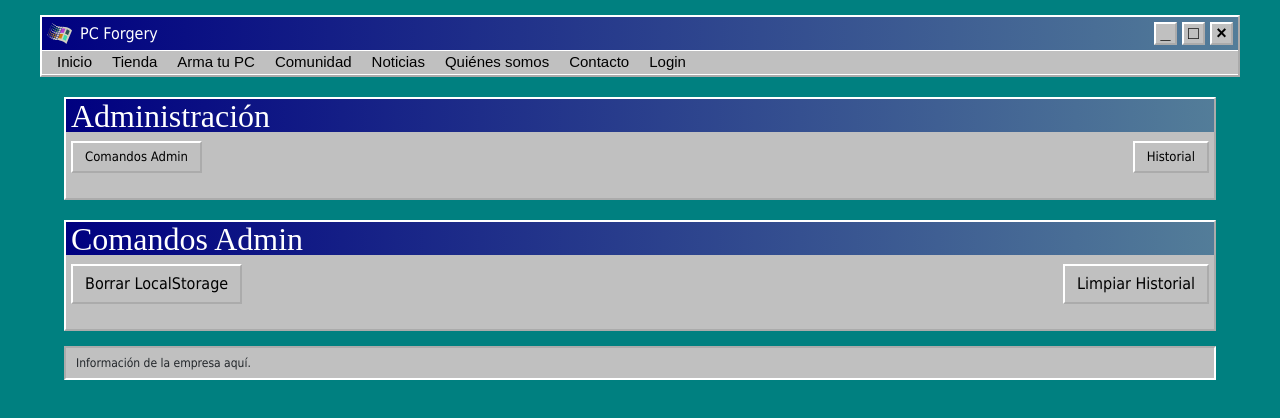
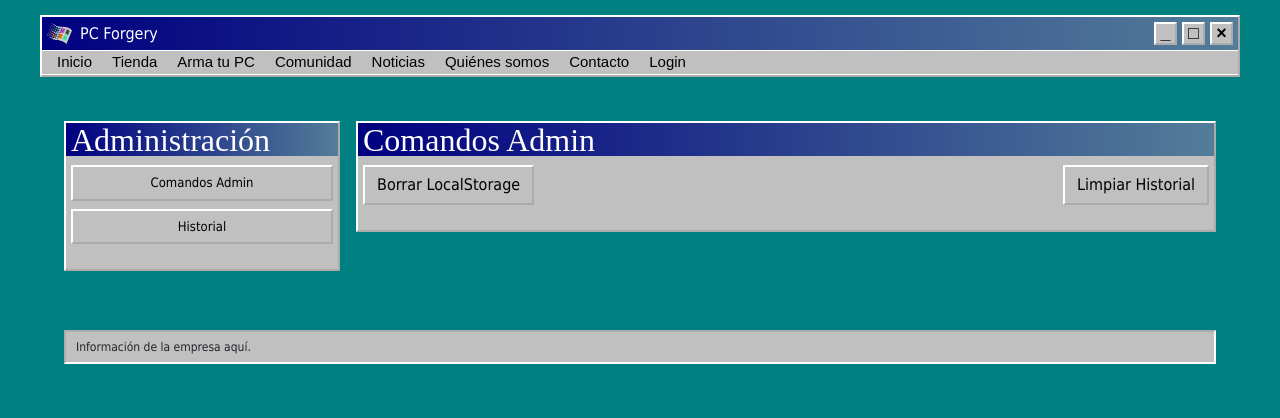
Before and after one commit to heexen3/pc-forgery-2, a React (Vite) app: page /Admin in a window 1280 px wide. Shown: the top 418 px of the page. Built offline with nearby package versions, Linux system fonts and the light colour scheme.

Commit message:
Fix: diseño .css y bootstrap, además de quitar historial, ahora está en el dashboard de admin

```diff
--- a/src/Admin.css
+++ b/src/Admin.css
@@ -1,6 +1,8 @@
+
 @import url(./App.css);
 @import url(./components/Header.css);
 @import url(./components/Footer.css);
+
 .contenido {
     width: 90%;
     max-width: 1200px;
@@ -10,9 +12,10 @@
 .contenido {
     background-color: #c0c0c0;
     border: 2px outset #ffffff;
-
     margin-bottom: 15px;
 }
+
+/* Título */
 
 .admin-titulo h2 {
     font-family: "MS Shell Dlg";
@@ -36,18 +39,67 @@
     margin-bottom: 4px;
 }
 
+/* Columnas de administración */
+
+.admin-menu .contenido {
+    width: 100%;
+    margin: 0 0 15px;
+}
+
+.admin-vista .contenido {
+    width: 100%;
+    margin: 0 0 15px;
+}
+
+/* Botones del menú y contenido */
+
 .contenido-botones {
     display: flex;
     justify-content: flex-start;
     flex-direction: column;
-
+    gap: 8px;
 }
 
-.historial-contenedor {
-    display: flex;
-    flex-direction: column;
+/* Menú de administración */
+
+.admin-menu .contenido-botones button {
+    background-color: #c0c0c0;
+    color: #000000;
+    border: 2px outset #ffffff;
+    border-radius: 0;
+    padding: 6px 12px;
+    text-align: center;
 }
- /* Botones */
+
+.admin-menu .contenido-botones button:hover {
+    background-color: #c0c0c0;
+    color: #000000;
+}
+
+.admin-menu .contenido-botones button:active {
+    border: 2px inset #ffffff;
+}
+
+/* Panel de administración */
+
+.admin-panel {
+    width: 90%;
+    max-width: 1200px;
+    margin: 20px auto;
+    padding-left: 0;
+    padding-right: 0;
+}
+
+/* Columnas */
+
+.admin-menu .contenido,
+.admin-vista .contenido {
+    width: 100%;
+    margin: 0 0 15px;
+}
+
+/* Botones */
+
 .btn-admin {
     background-color: #c0c0c0;
     color: #000000;
@@ -65,9 +117,12 @@
 .btn-admin:active {
     border: 2px inset #ffffff;
 }
+
 /* Historial */
 
 .historial-contenedor {
+    display: flex;
+    flex-direction: column;
     padding: 10px;
     overflow-x: auto;
 }
@@ -85,12 +140,17 @@
 }
 
 /* Tablet */
+
 @media (min-width: 768px) {
-    .contenido-botones {
-    padding: 5px;
-    display: flex;
-    flex-direction: row;
-    justify-content: space-between;
+    .admin-menu .contenido-botones {
+        padding: 5px;
+        flex-direction: column;
+        justify-content: flex-start;
+    }
 
+    .admin-vista .contenido-botones {
+        padding: 5px;
+        flex-direction: row;
+        justify-content: space-between;
+    }
 }
-}
--- a/src/Admin.jsx
+++ b/src/Admin.jsx
@@ -24,43 +24,59 @@ function Admin() {
     }, [])
     //
 return (
-        <>
-        <main>
+    <main className="container-fluid py-4 admin-panel">
+        <div className="row g-3">
+
+            {/* Columna izquierda */}
+            <div className="col-12 col-md-3 admin-menu">
                 <section className="contenido">
                     <div className="admin-titulo">
                         <h2>Administración</h2>
                     </div>
 
                     <div className="contenido-botones">
-                    <button onClick={() => setVista("comandos")}>
+                        <button
+                            onClick={() => setVista("comandos")}
+                        >
                             Comandos Admin
                         </button>
-                    <button onClick={() => setVista("historial")}>
+
+                        <button
+                            onClick={() => setVista("historial")}
+                        >
                             Historial
                         </button>
                     </div>
                 </section>
-        </main>
+            </div>
+
+            {/* Columna derecha */}
+            <div className="col-12 col-md-9 admin-vista">
+
                 {vista === "comandos" && (
                     <section className="contenido">
                         <div className="admin-titulo">
                             <h2>Comandos Admin</h2>
                         </div>
+
                         <div className="contenido-botones">
                             <button className="btn btn-admin">
                                 Borrar LocalStorage
                             </button>
+
                             <button className="btn btn-admin">
                                 Limpiar Historial
                             </button>
                         </div>
                     </section>
                 )}
+
                 {vista === "historial" && (
                     <section className="contenido">
                         <div className="admin-titulo">
                             <h2>Historial</h2>
                         </div>
+
                         <div className="historial-contenedor">
                             <table className="historial-tabla">
                                 <thead>
@@ -70,12 +86,20 @@ function Admin() {
                                         <th>Usuario</th>
                                     </tr>
                                 </thead>
+                                <tbody>
+                                    {/* Registros del historial */}
+                                </tbody>
                             </table>
                         </div>
                     </section>
                 )}
-        </>
+
+            </div>
+        </div>
+    </main>
 )
+
+
 }
 
 export default Admin
--- a/src/components/Nav.jsx
+++ b/src/components/Nav.jsx
@@ -54,10 +54,6 @@ function Nav() {
                 <Link to="/Admin">
                     Admin
                 </Link>
-
-                <Link to="/Historial">
-                    Ver Historial
-                </Link>
             </>
         )}
 
```
Lines whose indentation alone changed are shown as unchanged.
